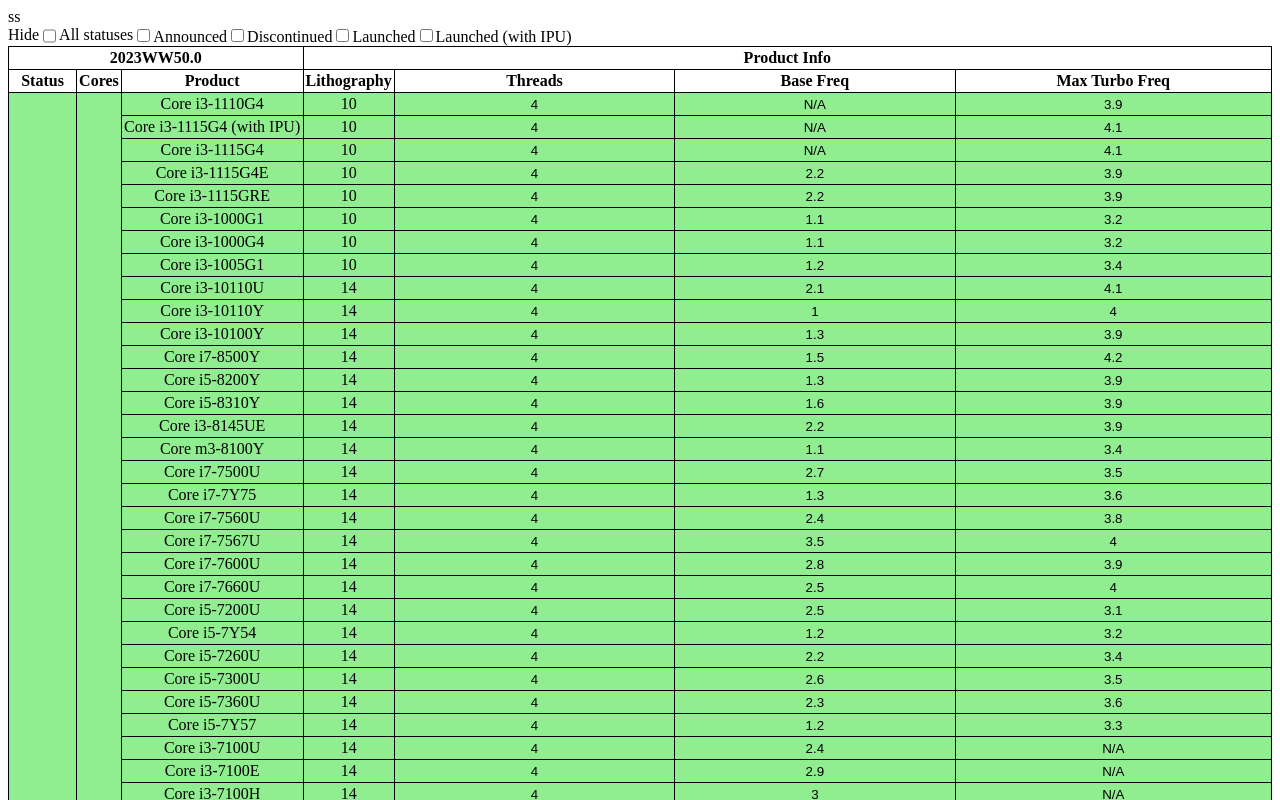
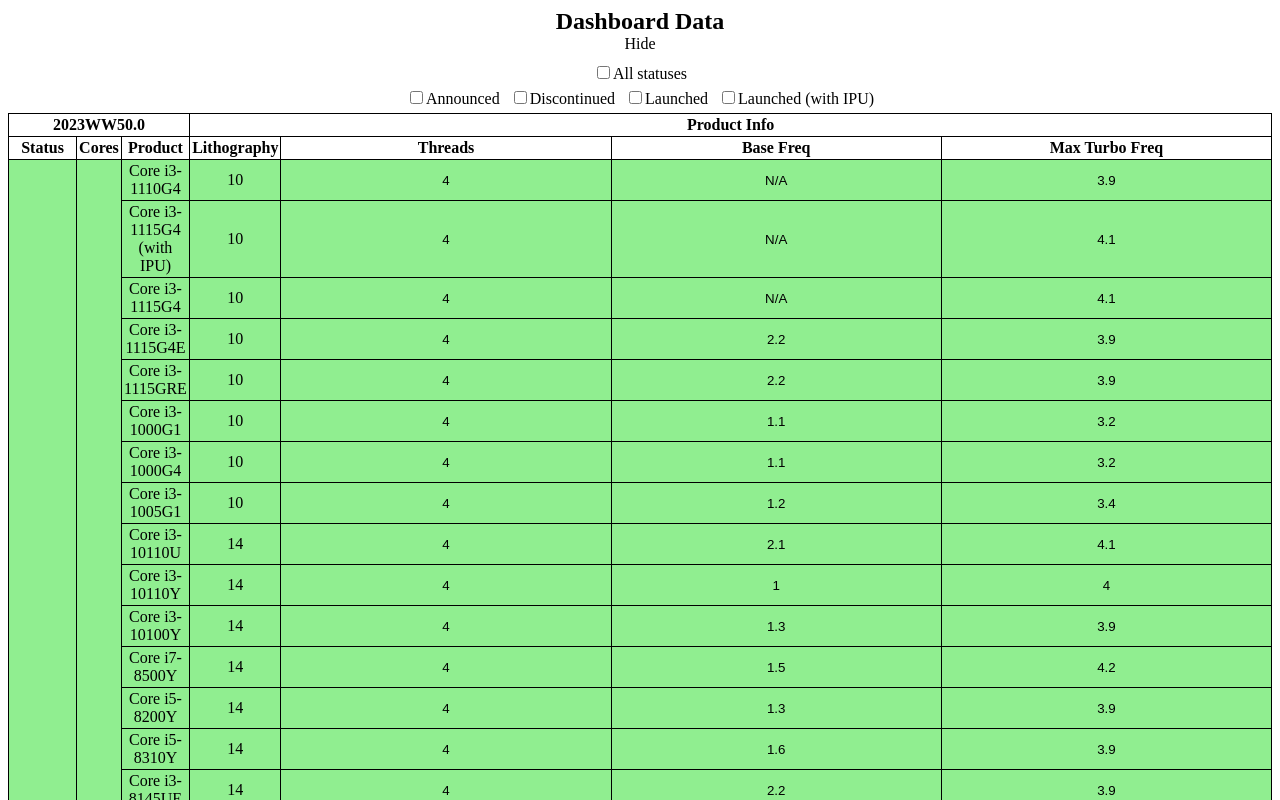
Before and after one commit to isaacsun0813/dashboard-sla-isaac-sun, a Vue app: page / in a window 1280 px wide. Shown: the top 800 px of the page. Built offline with nearby package versions, Linux system fonts and the light colour scheme.

Commit message:
Finished all required specs

```diff
--- a/index.html
+++ b/index.html
@@ -5,7 +5,7 @@
     <link rel="icon" href="/favicon.ico" />
     <meta name="viewport" content="width=device-width, initial-scale=1.0" />
     <title>Vite App</title>
-  </head>ss
+  </head>
   <body>
     <div id="app"></div>
     <script type="module" src="/src/main.js"></script>
--- a/src/components/MainTable.vue
+++ b/src/components/MainTable.vue
@@ -143,9 +143,8 @@
   }
 
   table {
-  width: 100%;
-  white-space: nowrap !important;
-  }
+  table-layout: fixed; /* We want FIXED table otherwise it is jarring to the user*/
+}
 
   table td {
   position: relative;
--- a/src/components/PaginationControls.vue
+++ b/src/components/PaginationControls.vue
@@ -1,12 +1,14 @@
 <template>
     <div class="pagination-controls">
-      <button @click="previousPage" :disabled="pageNumber <= 1">Previous</button>
-      <button @click="nextPage" :disabled="pageNumber >= totalPages">Next</button>
-      <span>Page {{ pageNumber }} of {{ totalPages }}</span>
+      <button @click="previousPage" :disabled="pageNumber <= 0">Previous</button>
+      <button @click="nextPage" :disabled="pageNumber >= totalPages - 1">Next</button>
+      <span>Page {{ displayPageNumber }} of {{ totalPages }}</span>
     </div>
 </template>
 
 <script>
+import { toRefs,computed } from 'vue';
+
 export default {
   props: {
     pageNumber: {
@@ -16,25 +18,58 @@
     totalPages: {
       type: Number,
       required: true
+    },
+    productDataBystatus: { // New prop to receive the structured data for pagination
+      type: Object,
+      required: true
+    },
+    numberOfPages: { // Number of items per page
+      type: Number,
+      required: true
     }
   },
-    methods: {
-      nextPage() {
+  setup(props, { emit }) {
+    // Convert props to refs
+    const { pageNumber, totalPages,productDataBystatus,numberOfPages} = toRefs(props);
 
-        console.log(this.pageNumber)
-        console.log("total",this.totalPages)
-        if (this.pageNumber < this.totalPages) {
-          this.$emit('change-page', this.pageNumber + 1);
+    // Methods
+    const nextPage = () => {
+        console.log("CALLEd")
+      if (pageNumber.value < totalPages.value - 1) {
+        emit('change-page', pageNumber.value + 1);
       }
-      },
-      previousPage() {
-        if (this.pageNumber > 0) {
-          this.$emit('change-page', this.pageNumber - 1);
+    };
+
+    const previousPage = () => {
+      if (pageNumber.value > 0) {
+        emit('change-page', pageNumber.value - 1);
+      }
+    };
+
+    const calculateTotalPages = computed(() =>{
+        let total = 0;
+        for (const status in productDataBystatus.value.data){
+          for (const val in productDataBystatus.value.data[status]){
+            total += productDataBystatus.value.data[status][val].length;
           }
         }
+
+        return Math.ceil(total/numberOfPages.value);
+      });
+    const displayPageNumber = computed(() => {
+        if (calculateTotalPages.value == 0){
+          return 0 ;
+        }
+        return pageNumber.value+1;
+      });
+    return {
+      pageNumber,
+      totalPages,
+      displayPageNumber,
+      calculateTotalPages,
+      nextPage,
+      previousPage
+    };
   }
 };
 </script>
-
-  <style scoped>
-  </style>
--- a/src/components/TableCheckBox.vue
+++ b/src/components/TableCheckBox.vue
@@ -1,16 +1,24 @@
 <template>
   <div class="hideBar">
+    <div class="title-container">
+      <h1 class="dashboard-title">Dashboard Data</h1>
       <label class="hideLabel">Hide</label>
+    </div>
+    <div class="checkbox-container">
       <div class="checkbox">
-        <input id="all-statuses" type="checkbox" class="styled" @change="hideShowALLstatus" />
+        <input id="all-statuses" type="checkbox" class="styled" @change="hideShowAll" />
         <label for="all-statuses">All statuses</label>
-        <div v-for="status in statuses" :key="status">
+      </div>
+      <div class="statuses">
+        <div v-for="status in statuses" :key="status" class="status-checkbox">
           <input :id="`status-${status}`" type="checkbox" class="styled" :checked="hidestatus.includes(status)" @change="() => toggleStatus(status)" />
           <label :for="`status-${status}`">{{ status }}</label>
         </div>
       </div>
     </div>
+  </div>
 </template>
+
 
 <script>
 import { defineComponent, ref, watch } from 'vue';
@@ -38,10 +46,12 @@
 
       // Methods
       const hideShowAll = () => {
+        console.log('Emitting hideShowAll');
         emit('hideShowAll');
       };
 
       const toggleStatus = (status) => {
+        console.log('Toggling status:', status);
         emit('toggleStatus', status);
       };
 
@@ -58,13 +68,39 @@
   <!-- StatusCheckbox.css -->
   <style scoped>
   .hideBar {
-list-style: none;
     display: flex;
+    flex-direction: column;
+    align-items: center;
+    text-align: center;
   }
 
-.checkbox {
-list-style: none;
-display: flex;
+  .title-container {
+    margin-bottom: 10px; /* Adjust as needed */
   }
 
+  .dashboard-title {
+    font-size: 1.5em; /* Adjust the size as you like */
+    margin: 0;
+  }
+
+  .hideLabel {
+    margin-bottom: 10px; /* Adjust as needed */
+  }
+
+  .checkbox-container {
+    display: flex;
+    flex-direction: column;
+    align-items: center;
+  }
+
+  .statuses {
+  display: flex;
+  justify-content: space-around;
+  flex-wrap: wrap;
+  width: 100%;
+}
+
+.status-checkbox {
+  margin: 5px;
+}
     </style>
--- a/src/components/table.vue
+++ b/src/components/table.vue
@@ -1,11 +1,9 @@
 <template>
   <div>
-    <!-- Hide By status Bar -->
-    <tableCheckBox :statuses="productDataBystatus.status" :hidestatus="hidestatus"/>
-    <!-- Main Table Design -->
+    <tableCheckBox :statuses="productDataBystatus.status" :hidestatus="hidestatus" @toggleStatus="onToggleStatus" @hideShowAll="onHideShowAll"/>    <!-- Main Table Design -->
     <MainTable :wwData="wwData" :displayData="displayData" />
-    <!-- End of Table Design -->
-    <PaginationControls :pageNumber="pageNumber" :totalPages="calculateTotalPages" @change-page="setPage"/>  </div>
+    <PaginationControls :pageNumber="pageNumber" :totalPages="calculateTotalPages" :productDataBystatus="productDataBystatus" :numberOfPages="numberOfPages" @change-page="setPage"/>
+    </div>
 </template>
 <script>
 import tableCheckBox from './tableCheckBox.vue';
@@ -31,11 +29,11 @@
           pageNumber: 0,
           numberOfPages: 100,
       });
-      const { hidestatus } = toRefs(state);
       const wwData = computed(() => `${state.wwInfo.year}WW${state.wwInfo.workweek}.${state.wwInfo.numofday}`);
       const productDataBystatus = computed(() => {
         // Structures our data so that it is readable by our template
         // This returns an object, not an array. Important for pagination purposes.
+          console.log('hidestatus in computed property:', state.hidestatus);
           let tmp = {};
           let statusSet = new Set();
 
@@ -91,22 +89,25 @@
         }
         return templateData;
       });
-
-      const calculateTotalPages = computed(() =>{
-        let total = 0;
-        for (const status in productDataBystatus.value.data){
-          for (const val in productDataBystatus.value.data[status]){
-            total += productDataBystatus.value.data[status][val].length;
-          }
+      const onToggleStatus = (status) => {
+        const index = state.hidestatus.indexOf(status);
+        if (index > -1) {
+        // If the status is already in the array, remove it
+          state.hidestatus.splice(index, 1);
+        } else {
+        // Otherwise, add the status to the array
+          state.hidestatus.push(status);
         }
-        return Math.ceil(total/state.numberOfPages);
-      });
-      const displayPageNumber = computed(() => {
-        if (calculateTotalPages.value == 0){
-          return 0 ;
+        // Since we're modifying the array directly, we need to ensure the change is reactive
+        state.hidestatus = [...state.hidestatus];
+        };
+      const onHideShowAll = () => {
+        if (state.hidestatus.length === productDataBystatus.value.status.length) {
+          state.hidestatus = [];
+        } else {
+          state.hidestatus = [...productDataBystatus.value.status];
         }
-        return state.pageNumber+1;
-      })
+      };
       //All Functions
 
       function setPage(page){
@@ -138,8 +139,8 @@
           getWWFromDate,
           displayData,
           setPage,
-          calculateTotalPages,
-          displayPageNumber,
+          onToggleStatus,
+          onHideShowAll,
       };
   },
 
```
Lines whose indentation alone changed are shown as unchanged.
